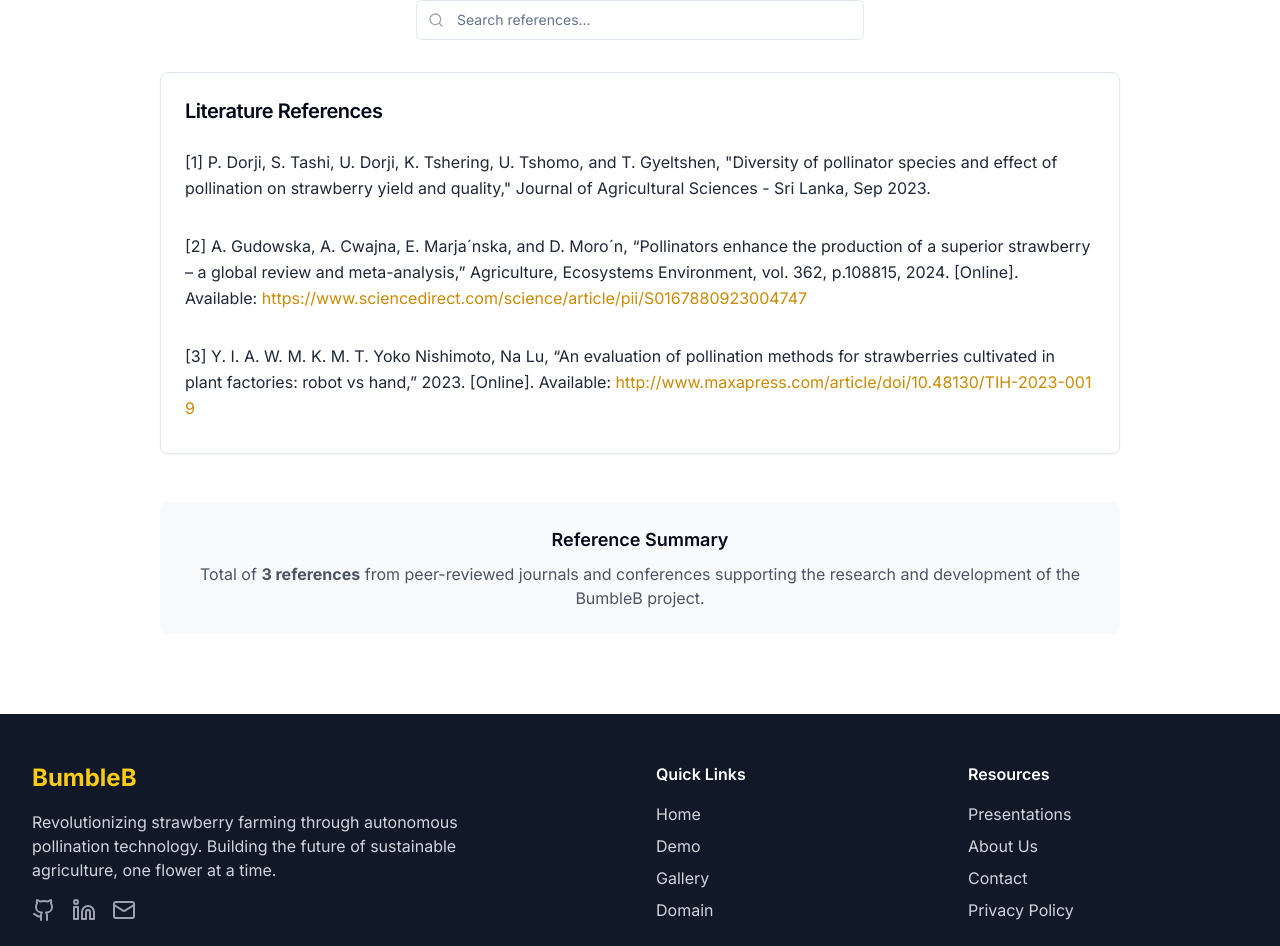
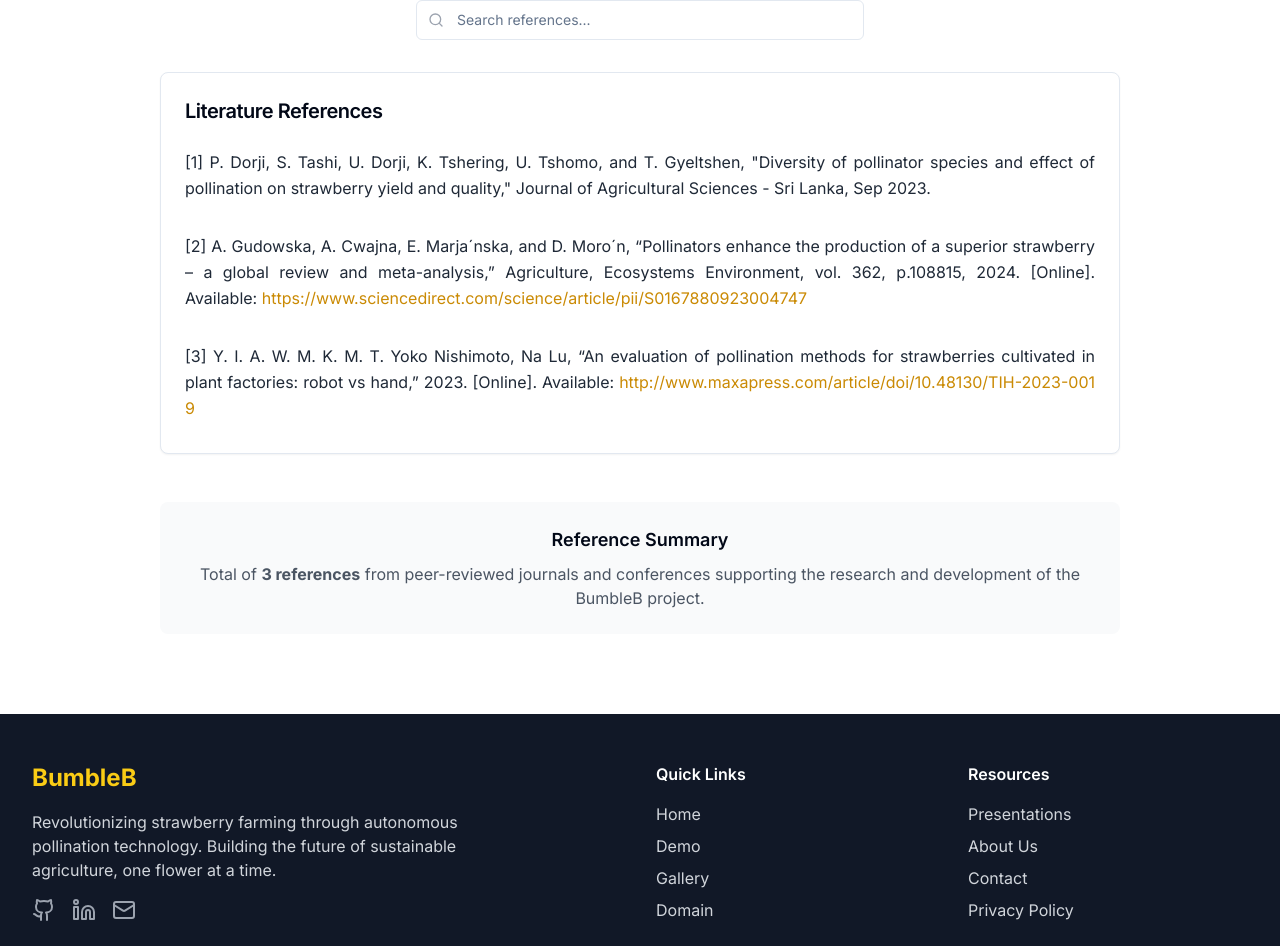
Before and after one commit to IT21292422/BumbleB-Web, a Next.js app: page / in a window 1280 px wide. Shown: the part 10440-11386 px from the top of the page. Built offline with nearby package versions, Linux system fonts and the light colour scheme; no server answers.

Commit message:
Update citation text alignment in ReferencesSection for improved readability

```diff
--- a/app/components/ReferencesSection.tsx
+++ b/app/components/ReferencesSection.tsx
@@ -79,7 +79,7 @@ export default function ReferencesSection() {
               {filteredReferences.map((ref) => (
                 <li key={ref.id} className="flex gap-4">
                   <div className="flex-1 min-w-0">
-                    <p className="text-gray-800 leading-relaxed mb-2 break-words">
+                    <p className="text-gray-800 leading-relaxed mb-2 break-words text-justify">
                       {ref.citation.includes("[Online]. Available:") ? (
                         <>
                           {ref.citation.split("[Online]. Available:")[0]}
```
